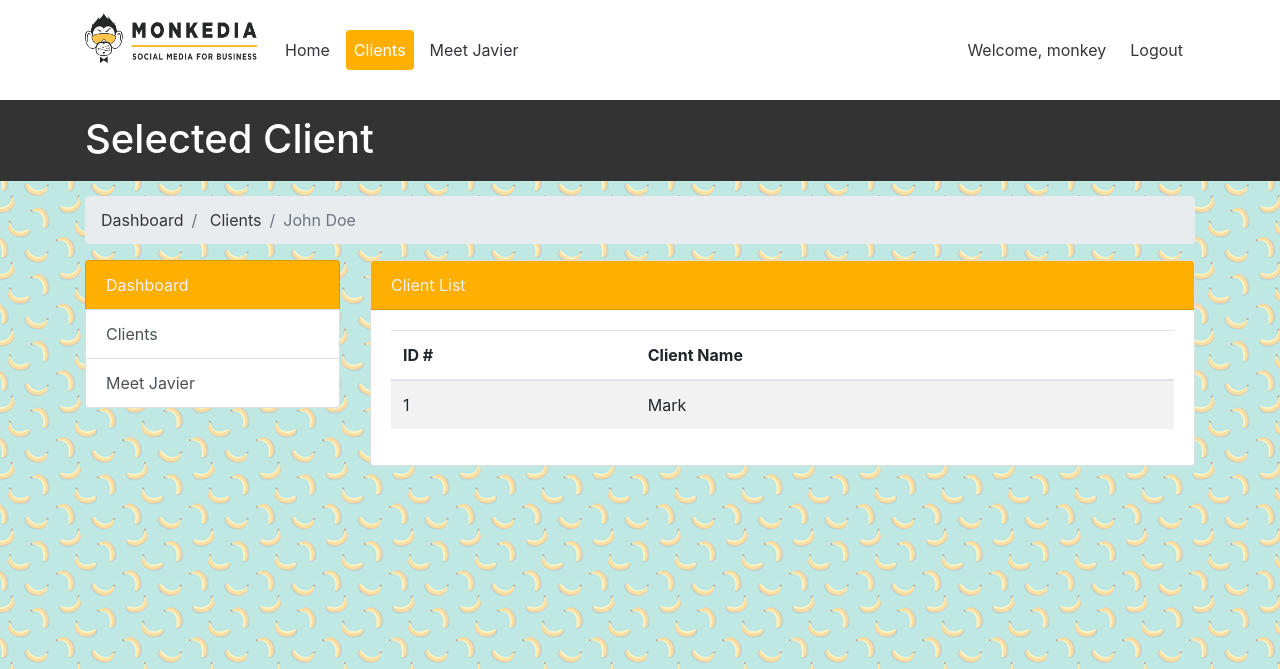
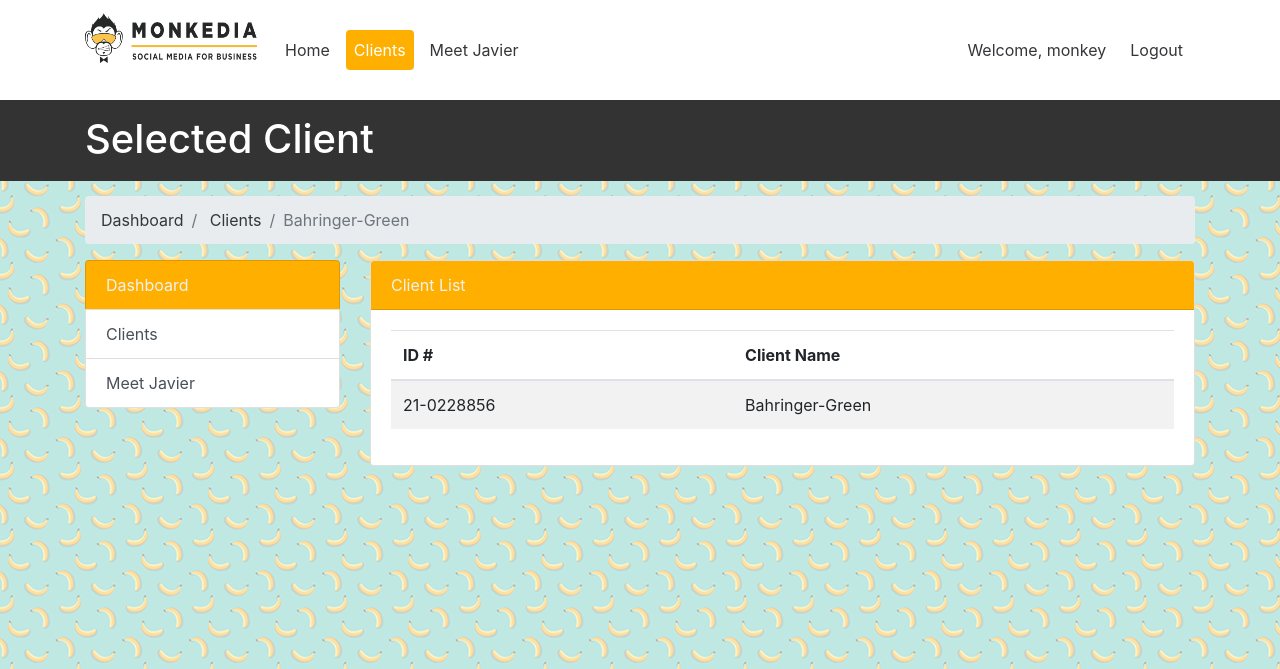
Before and after one commit to javierlona/monkey, a PHP site: page /clients/show.php?id=21-0228856 in a window 1280 px wide. Shown: the top 669 px of the page. Run offline with PHP 8.4, Linux system fonts and the light colour scheme; data comes from the database, SQL or seed files in the repository; a stand-in replaces the project's code that opens the database connection; some libraries are stand-ins or nearby versions.

Commit message:
single client query working

```diff
--- a/private/query_functions.php
+++ b/private/query_functions.php
@@ -9,4 +9,16 @@
     return $result;
   }
 
+  function find_client_by_id($clientID) {
+  global $db;
+
+  $sql = "SELECT * FROM CLIENTS ";
+  $sql .= "WHERE id='" . $clientID . "'";
+  $result = mysqli_query($db, $sql);
+  confirm_result_set($result);
+  $client = mysqli_fetch_assoc($result);
+  mysqli_free_result($result);
+  return $client; // Returns an assoc. array of an individual record
+}
+
 ?>
--- a/public/clients/index.php
+++ b/public/clients/index.php
@@ -44,7 +44,7 @@
                     <td scope="row"><?php echo htmlspecialchars($client['id']); ?></td>
                     <td><?php echo htmlspecialchars($client['company_name']); ?></td>
                     <td>
-                      <a class="btn btn-outline-warning" href="show.php" role="button">View</a>
+                      <a class="btn btn-outline-warning" href="<?php echo './show.php?id=' . htmlspecialchars(urlencode($client['id'])); ?>" role="button">View</a>
                     </td>
                   </tr>
                 <?php endwhile; ?>
--- a/public/clients/show.php
+++ b/public/clients/show.php
@@ -2,6 +2,13 @@
   require_once('../../private/initialize.php');
   $pageTitle = 'Selected Client';
   include(SHARED_PATH . '/header.php');
+
+  /* Check and see if there's a value passed via GET.
+     If there is, use it. If not, then use this
+     second value as a default instead.
+  */
+  $clientID = isset($_GET['id']) ? $_GET['id'] : '1';
+  $client = find_client_by_id($clientID);
 
 ?>
   <section>
@@ -14,7 +21,7 @@
           <li class="breadcrumb-item">
             <a href="index.php">Clients</a>
           </li>
-          <li aria-current="page" class="breadcrumb-item active">John Doe</li>
+          <li aria-current="page" class="breadcrumb-item active"><?php echo htmlspecialchars($client['company_name']); ?></li>
         </ol>
       </nav>
     </div>
@@ -38,8 +45,8 @@
                 </thead>
                 <tbody>
                   <tr>
-                    <td scope="row">1</td>
-                    <td>Mark</td>
+                    <td scope="row"><?php echo htmlspecialchars($client['id']); ?></td>
+                    <td><?php echo htmlspecialchars($client['company_name']); ?></td>
                   </tr>
                 </tbody>
               </table>
```
Also changed, not shown: private/shared/footer.php (indentation only).
